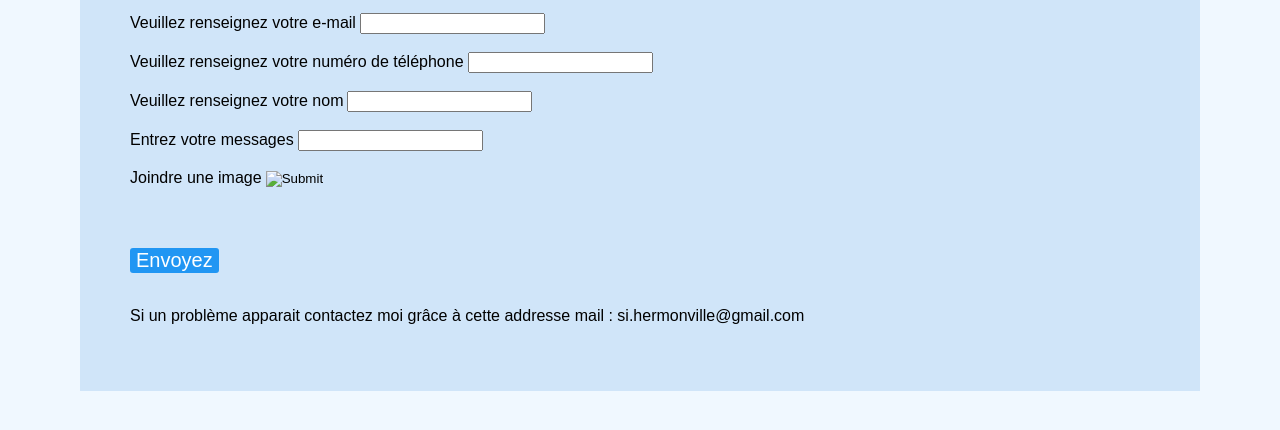
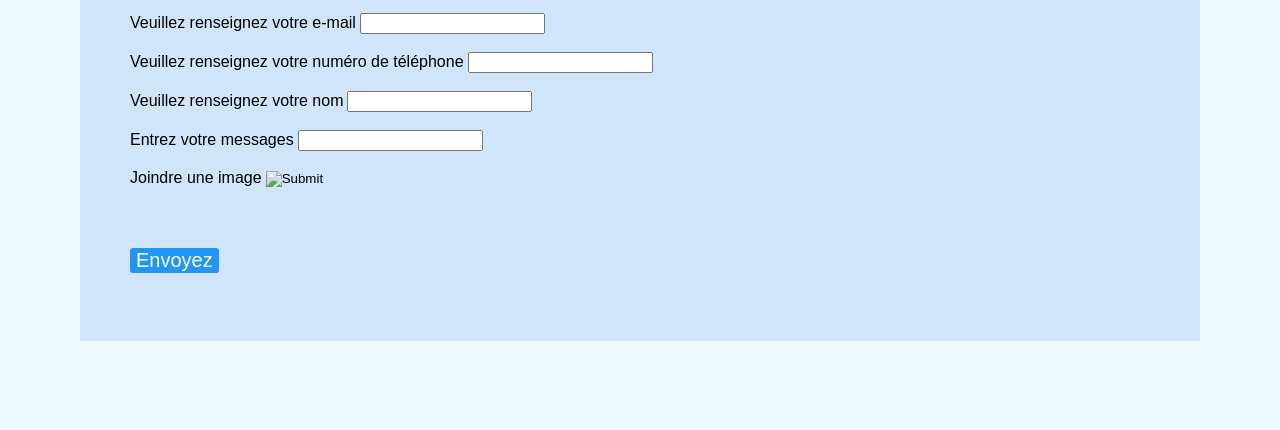
Before and after one commit to hugowwz/SIH, a plain HTML site: page index.html in a window 1280 px wide. Shown: the part 300-730 px from the top of the page. Drawn offline with Linux system fonts and the light colour scheme.

Commit message:
Update index.html

```diff
--- a/index.html
+++ b/index.html
@@ -33,8 +33,6 @@
                 <input type="image"><br><br><br>
 
                 <button type="submit">Envoyez</button><br><br>
-
-                <p>Si un problème apparait contactez moi grâce à cette addresse mail : si.hermonville@gmail.com</p>
               </form>
             </div>
         </div>
```
